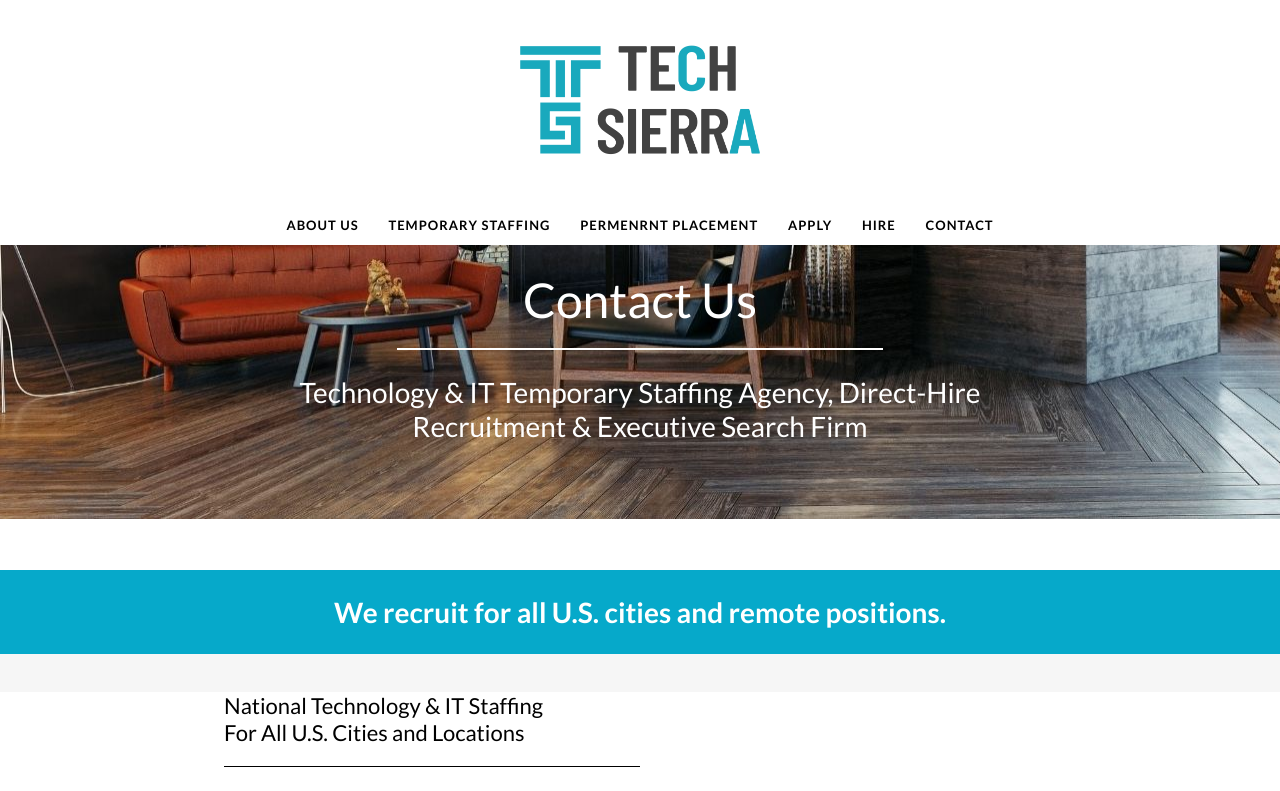
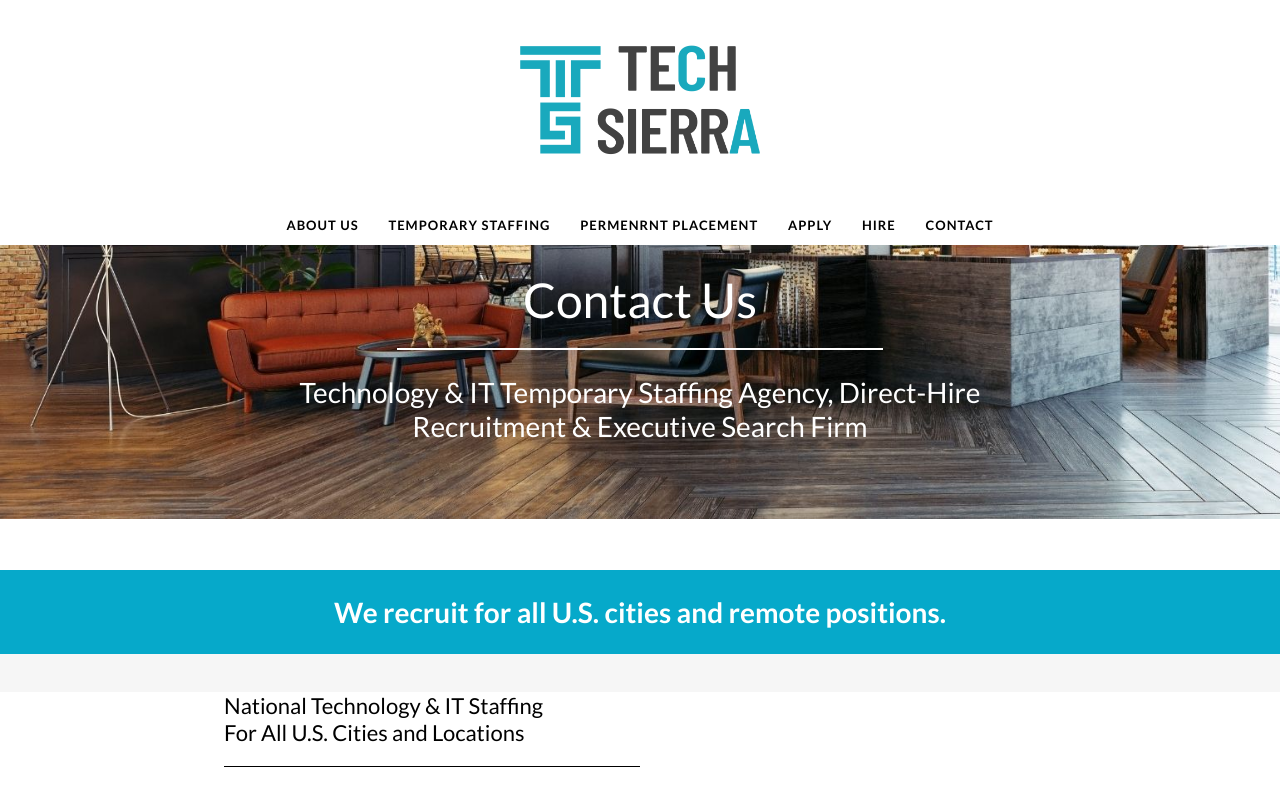
Before and after one commit to VikasBoudhTechSierra/scion-technical, a React (Create React App) app: page /contact in a window 1280 px wide. Shown: the top 791 px of the page. Built offline with nearby package versions, Linux system fonts and the light colour scheme.

Commit message:
Modified in the Contact Page

```diff
--- a/src/App.js
+++ b/src/App.js
@@ -13,7 +13,7 @@ import StartUp from "./Pages/TemporaryStaffing/StartUp/StartUp";
 import Ai from "./Pages/TemporaryStaffing/Aitest/Ai";
 import HowToApply from "./Pages/Apply/HowToApply/HowToApply";
 import ItJobsInterview from "./Pages/Apply/ITJobsInterviewTips/ItJobsInterview";
-import SearchItJobs from "./Pages/Apply/Search_IT_Jobs/SearchItJobs";
+import SearchItJobs from "./Pages/Apply/Search_IT_JOBs/SearchItJobs";
 import PositionWeRecurit from "./Pages/Apply/PositionWeRecurit/PositionWeRecurit";
 import ApplyWithUs from "./Pages/Apply/ApplyWithUs/ApplyWithUs";
 import Hire from "./Pages/Hire/Hire";
--- a/src/Pages/Apply/Search_IT_JOBs/SearchItJobs.js
+++ b/src/Pages/Apply/Search_IT_JOBs/SearchItJobs.js
@@ -15,7 +15,7 @@ const SearchItJobs = () => {
   const [locationRequirements, setLocationRequirements] = useState("");
   const [currentPage, setCurrentPage] = useState(1);
   const [checkedItems, setCheckedItems] = useState({});
-  const [searchText, setSearchText] = useState("");
+  // const [searchText, setSearchText] = useState("");
 
   //states of india
   const states = [
@@ -417,6 +417,7 @@ const SearchItJobs = () => {
   };
 
   return (
+    <>
     <div className="searchItJobs wrapper">
       <Header />
       <TemporaryStuffingHeading
@@ -550,8 +551,9 @@ const SearchItJobs = () => {
           </ul>
         </div>
       </div>
-      <Footer />
     </div>
+    <Footer />
+    </>
   );
 };
 
--- a/src/Pages/Contact/contact.css
+++ b/src/Pages/Contact/contact.css
@@ -8,8 +8,10 @@
   width: 100%;
   padding: 2% 0;
   text-align: center;
-  background: url("../../Assets/Images/Contact/Contact-header.jpg");
-  background-position: bottom;
+  background-image: url(../../Assets/Images/Apply/HowToApplyBG.jpg);
+  background-repeat: no-repeat;
+  background-position: 100% 100%;
+  background-size: cover;
   color: #fff;
 }
 
```
